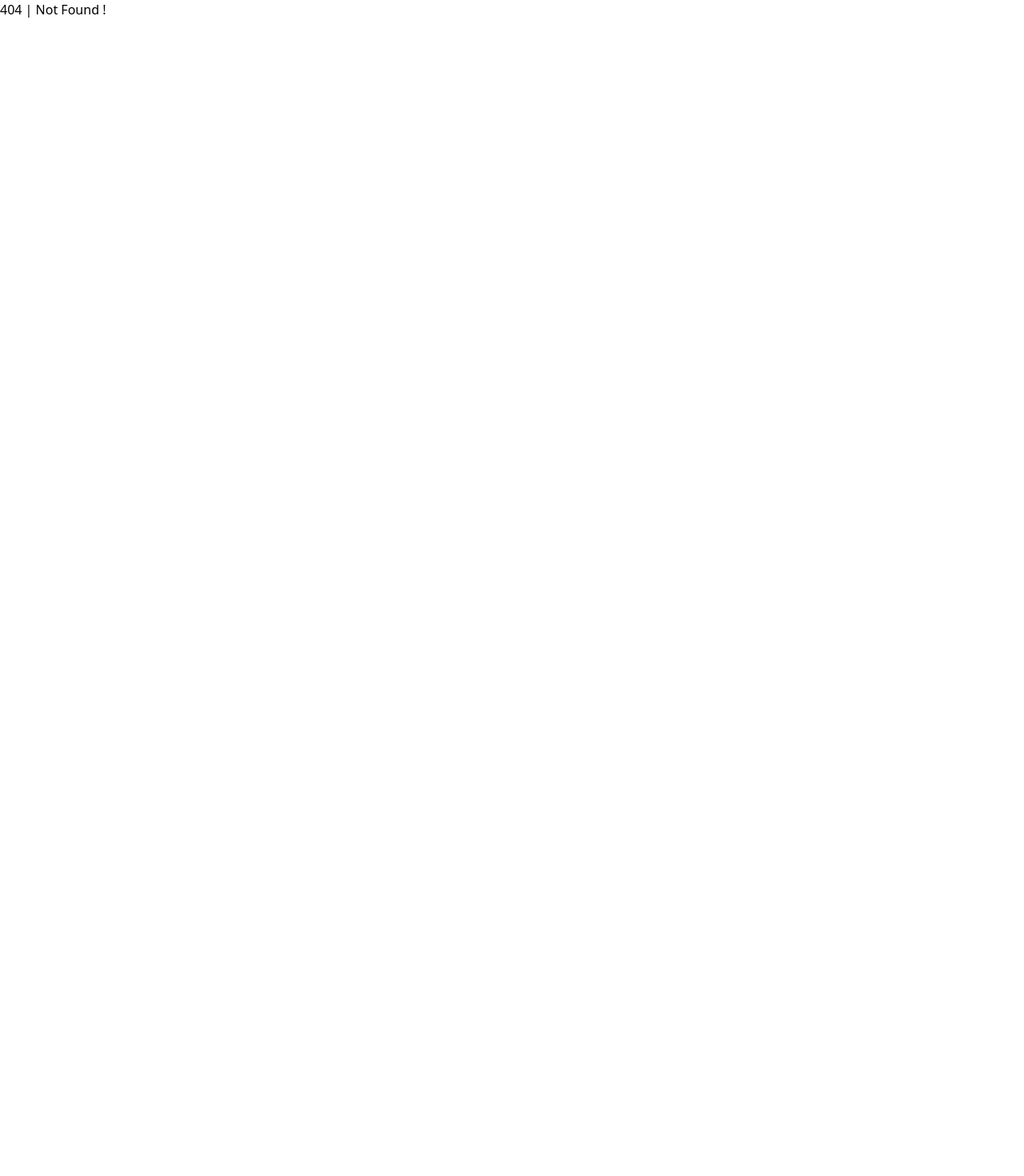
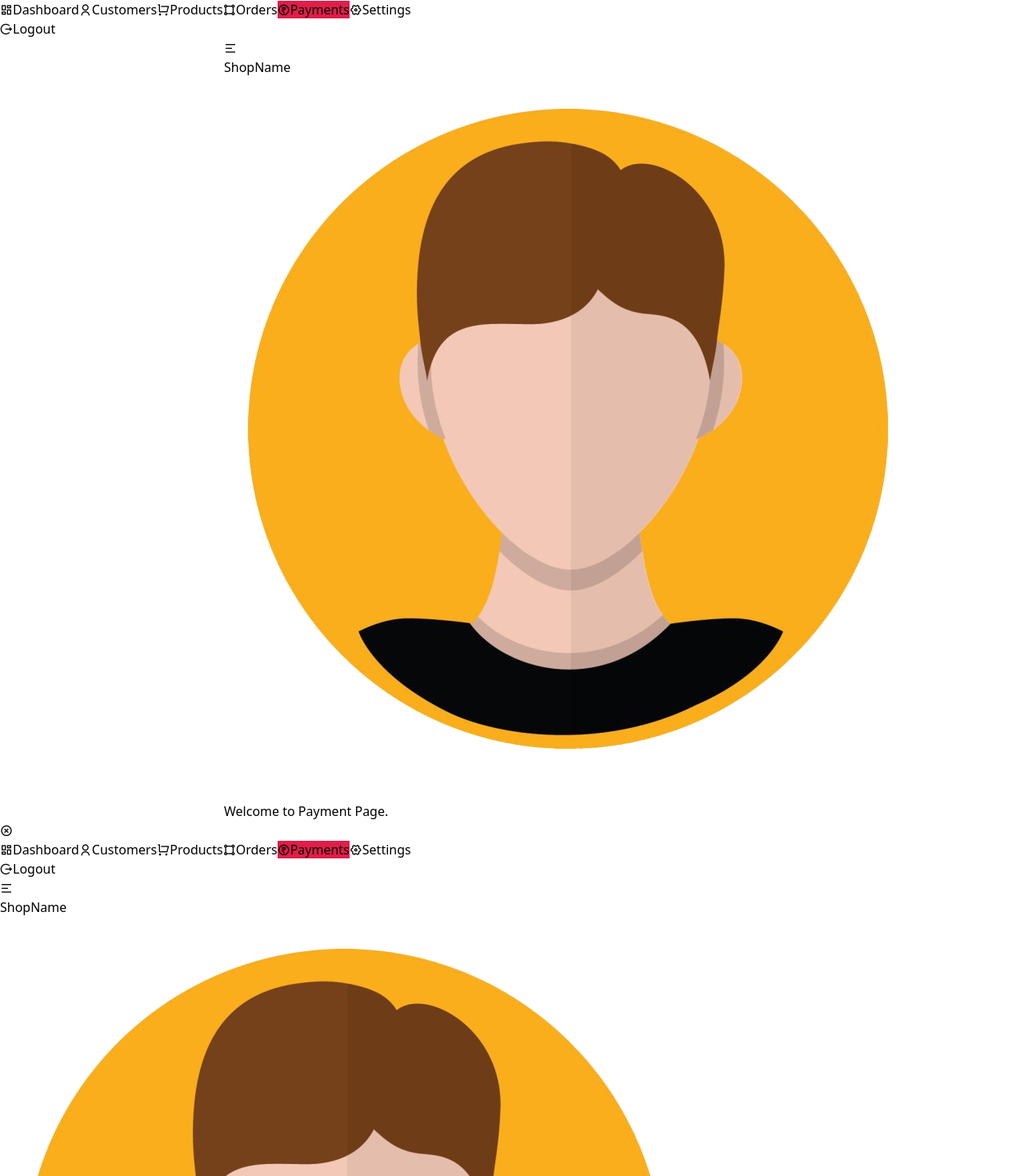
Before and after one commit to Developer-Abhi-stack/E-Commerce-Website, a React (Vite) app: page /admin/payments in a window 1280 px wide. Before the commit this address had no page. Shown: the top 1470 px of the page at 80% size. Before the commit the page ends 800 px from the top, so only its background shows below. Built offline with nearby package versions, Linux system fonts and the light colour scheme.

Commit message:
Create Dashboard, Customers, payments & Settings Pages

```diff
--- a/src/App.jsx
+++ b/src/App.jsx
@@ -8,6 +8,10 @@ import NotFound from './components/NotFound';
 import Product from './components/Admin/Product';
 // Import the Order component from the Admin directory
 import Order from './components/Admin/Order';
+import Dashboard from './components/Admin/Dashboard';
+import Customers from './components/Admin/Customers';
+import Payments from './components/Admin/Payments';
+import Settings from './components/Admin/Settings';
 
 // Define the main App component
 const App = () => {
@@ -22,9 +26,18 @@ const App = () => {
           <Route path='products' element={<Product />} />
           {/* Route for the orders page under admin */}
           <Route path='orders' element={<Order />} />
+          {/* Route for the dashboard page under admin */}
+          <Route path='dashboard' element={<Dashboard />} />
+          {/* Route for the customers page under admin */}
+          <Route path='customers' element={<Customers />} />
+          {/* Route for the payments page under admin */}
+          <Route path='payments' element={<Payments />} />
+          {/* Route for the settings page under admin */}
+          <Route path='settings' element={<Settings />} />
         </Route>
         {/* Fallback route for any undefined paths, rendering the NotFound component */}
         <Route path='*' element={<NotFound />} />
+
       </Routes>
     </BrowserRouter>
   );
--- /dev/null
+++ b/src/components/Admin/Customers.jsx
@@ -0,0 +1,13 @@
+import Layout from "./Layout";
+
+const Customers = () => {
+  return (
+    <Layout>
+      <div>
+        <h1>Welcome to Customers !</h1>
+      </div>
+    </Layout>
+  );
+};
+
+export default Customers;
--- /dev/null
+++ b/src/components/Admin/Dashboard.jsx
@@ -0,0 +1,13 @@
+import Layout from "./Layout";
+
+const Dashboard = () => {
+  return (
+    <Layout>
+      <div>
+        <h1>Welcome to Dashboard</h1>
+      </div>
+    </Layout>
+  );
+};
+
+export default Dashboard;
--- a/src/components/Admin/Layout.jsx
+++ b/src/components/Admin/Layout.jsx
@@ -15,6 +15,11 @@ const Layout = ({ children }) => {
       label: "Dashboard",
       icon: <i className="ri-dashboard-line mr-2"></i>,
       path: "/admin/dashboard",
+    },
+    {
+      label: "Customers",
+      icon: <i className="ri-user-line mr-2"></i>,
+      path: "/admin/customers",
     },
     {
       label: "Products",
@@ -35,12 +40,7 @@ const Layout = ({ children }) => {
       label: "Settings",
       icon: <i className="ri-settings-4-line mr-2"></i>,
       path: "/admin/settings",
-    },
-    {
-      label: "Logout",
-      icon: <i className="ri-logout-circle-r-line mr-2"></i>,
-      path: "/admin/logout",
-    },
+    }
   ];
 
   // Hook to get the current location object
@@ -79,6 +79,10 @@ const Layout = ({ children }) => {
                 </Link>
               ))
             }
+            <button  className="text-gray-50 text-left text-[17.5px] p-4 hover:bg-rose-600 hover:text-white">
+              <i className="ri-logout-circle-r-line mr-2"></i>
+                Logout
+              </button>
           </div>
         </aside>
 
@@ -167,6 +171,10 @@ const Layout = ({ children }) => {
                 </Link>
               ))
             }
+            <button  className="text-gray-50 text-left text-[17.5px] p-4 hover:bg-rose-600 hover:text-white">
+              <i className="ri-logout-circle-r-line mr-2"></i>
+                Logout
+              </button>
           </div>
         </aside>
 
@@ -210,6 +218,7 @@ const Layout = ({ children }) => {
                   </div>
                 )}
               </button>
+
             </div>
           </nav>
           {/* Content passed as children */}
--- /dev/null
+++ b/src/components/Admin/Payments.jsx
@@ -0,0 +1,13 @@
+import Layout from "./Layout";
+
+const Payments = () => {
+  return (
+    <Layout>
+      <div>
+        <h1>Welcome to Payment Page.</h1>
+      </div>
+    </Layout>
+  );
+};
+
+export default Payments;
--- /dev/null
+++ b/src/components/Admin/Settings.jsx
@@ -0,0 +1,13 @@
+import Layout from "./Layout";
+
+const Settings = () => {
+  return (
+    <Layout>
+      <div>
+        <h1>Welcome to Settings Page !</h1>
+      </div>
+    </Layout>
+  );
+};
+
+export default Settings;
```
